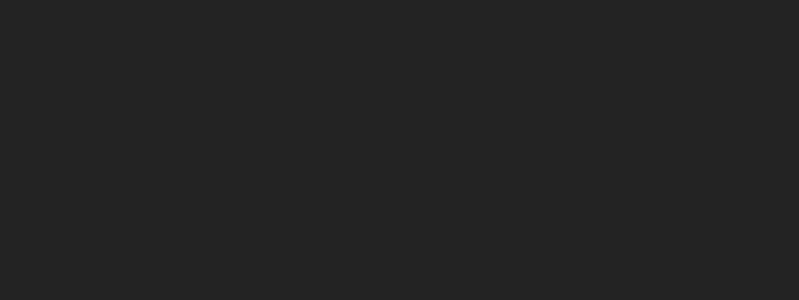
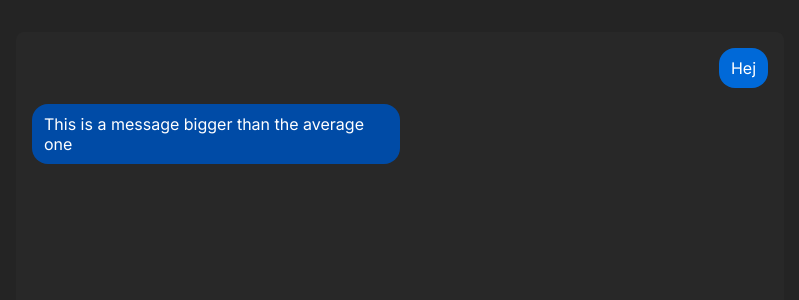
Before and after one commit to Jacket235/Chat-Frontend, a React (Vite) app: page / in a window 1280 px wide. Shown: the top 300 px of the page, without its empty margins (240-1039 px from the left). Built offline with nearby package versions, Linux system fonts and the light colour scheme.

Commit message:
Small changes

```diff
--- a/src/App.tsx
+++ b/src/App.tsx
@@ -1,8 +1,13 @@
+import ChatBox from './components/ChatBox/ChatBox'
+import DefaultLayout from './layouts/Default'
 import './App.scss'
 
 function App() {
     return (
         <div className='app'>
+            <DefaultLayout>
+                <ChatBox />
+            </DefaultLayout>
         </div>
     )
 }
--- a/src/components/Message/message.scss
+++ b/src/components/Message/message.scss
@@ -5,10 +5,14 @@
 
     &.reply {
         justify-content: unset;
+
+        .text {
+            background-color: rgb(0, 75, 166);
+        }
     }
 
     .text {
-        background-color: #004bc4;
+        background-color: rgb(0, 105, 216);
         padding: 10px 12px;
         border-radius: 16px;
         max-width: 50%;
--- a/src/index.scss
+++ b/src/index.scss
@@ -6,4 +6,5 @@
 * {
     margin: 0;
     padding: 0;
+    box-sizing: border-box;
 }
```
